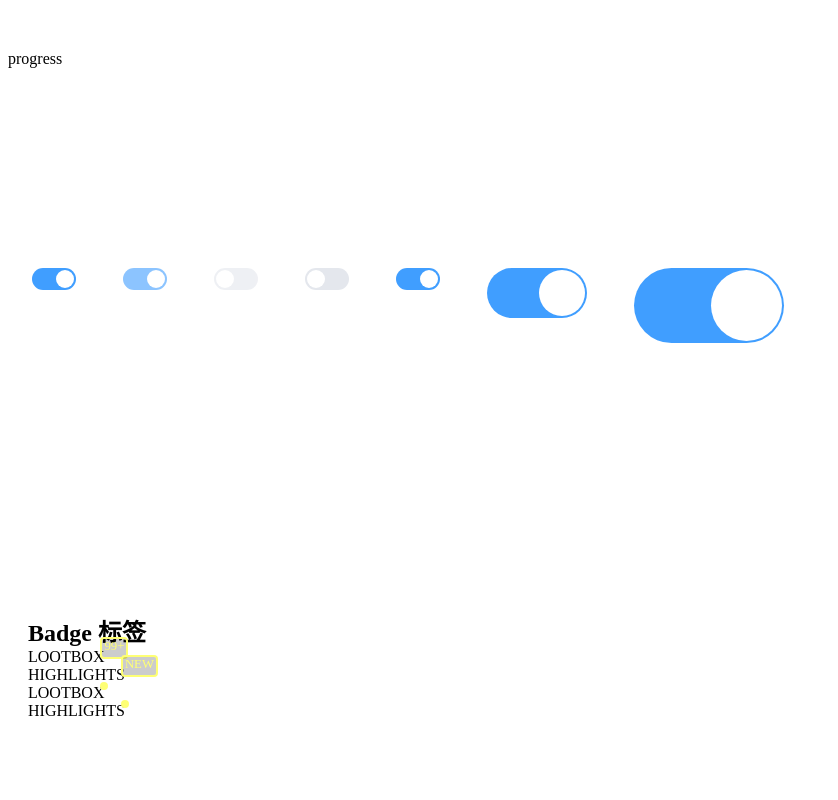
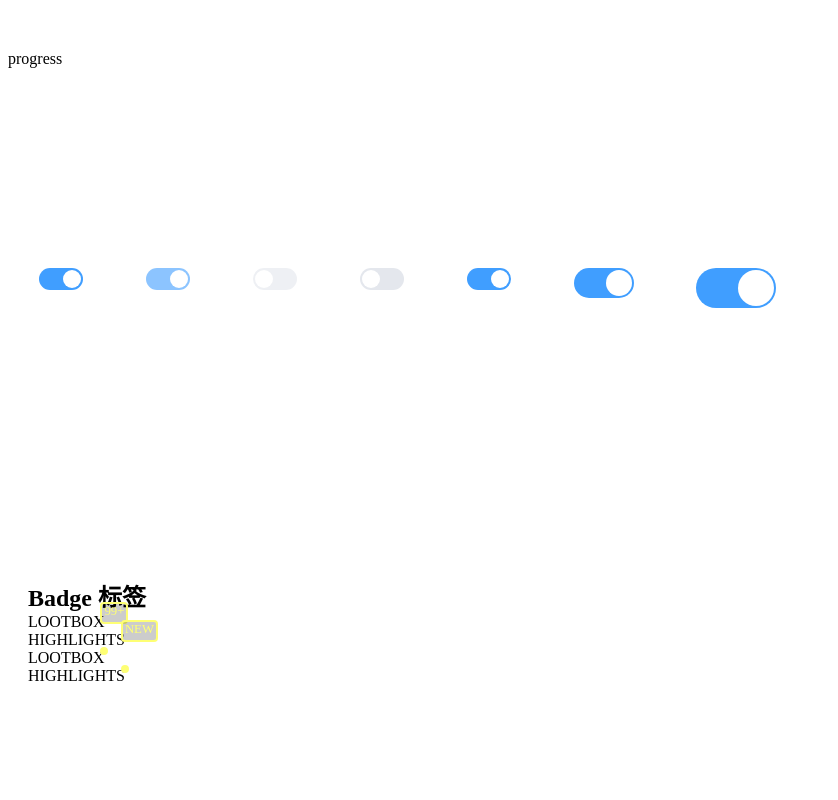
Before and after one commit to yingjieweb/league-ui, a Vue app: page / in a window 1280 px wide. Shown: the top 800 px of the page, without its empty margins (0-838 px from the left). Built offline with nearby package versions, Linux system fonts and the light colour scheme.

Commit message:
Optimize Switch styles

```diff
--- a/src/App.vue
+++ b/src/App.vue
@@ -10,8 +10,8 @@
       <lol-switch v-model="switchStatus3" disabled></lol-switch>
       <lol-switch v-model="switchStatus4" activeColor="green"></lol-switch>
       <lol-switch v-model="switchStatus5" inactiveColor="#E6A23C"></lol-switch>
-      <lol-switch v-model="switchStatus6" :width="100" :height="50"></lol-switch>
-      <lol-switch v-model="switchStatus7" :width="150" :height="75" ></lol-switch>
+      <lol-switch v-model="switchStatus6" :width="60" :height="30"></lol-switch>
+      <lol-switch v-model="switchStatus7" :width="80" :height="40" ></lol-switch>
     </section>
 
     <section style="margin-top: 50px; margin-bottom: 200px;">
--- a/src/components/Switch/LolSwitch.vue
+++ b/src/components/Switch/LolSwitch.vue
@@ -113,7 +113,7 @@
 
 <style lang="scss" scoped>
   .lol-switch {
-    border: none;
+    display: inline-block;
     background: #bfbfbf;
     position: relative;
     cursor: pointer;
```
